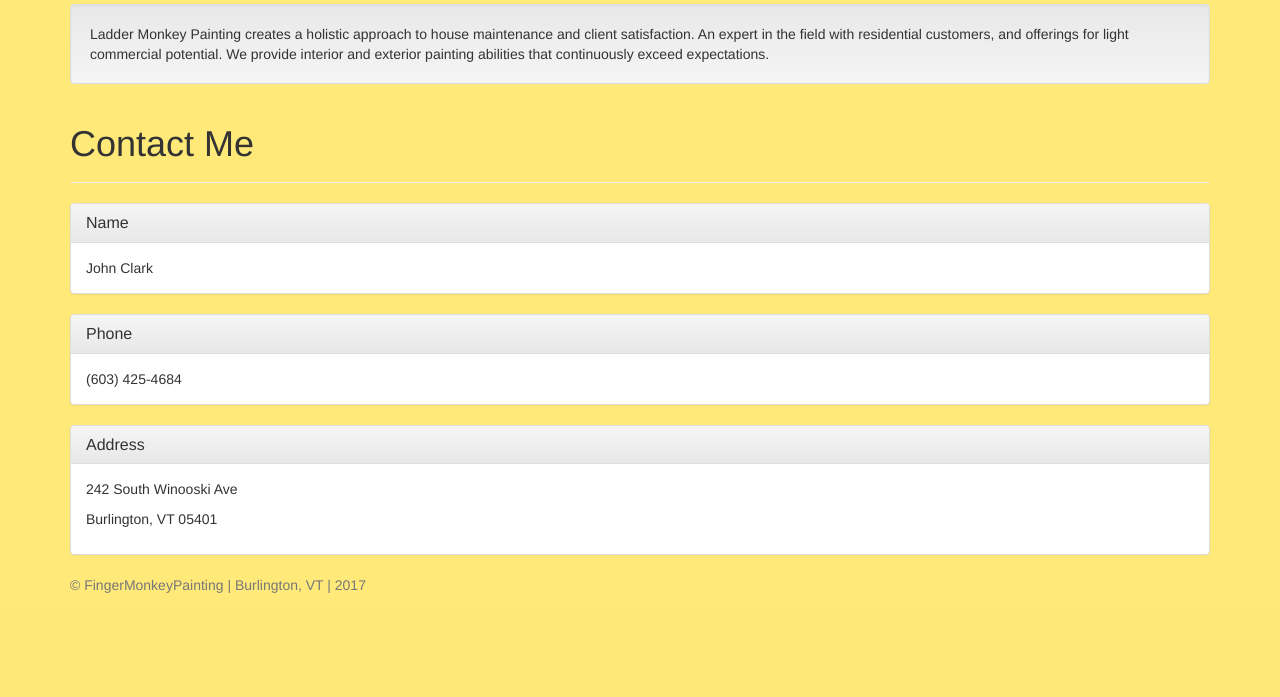
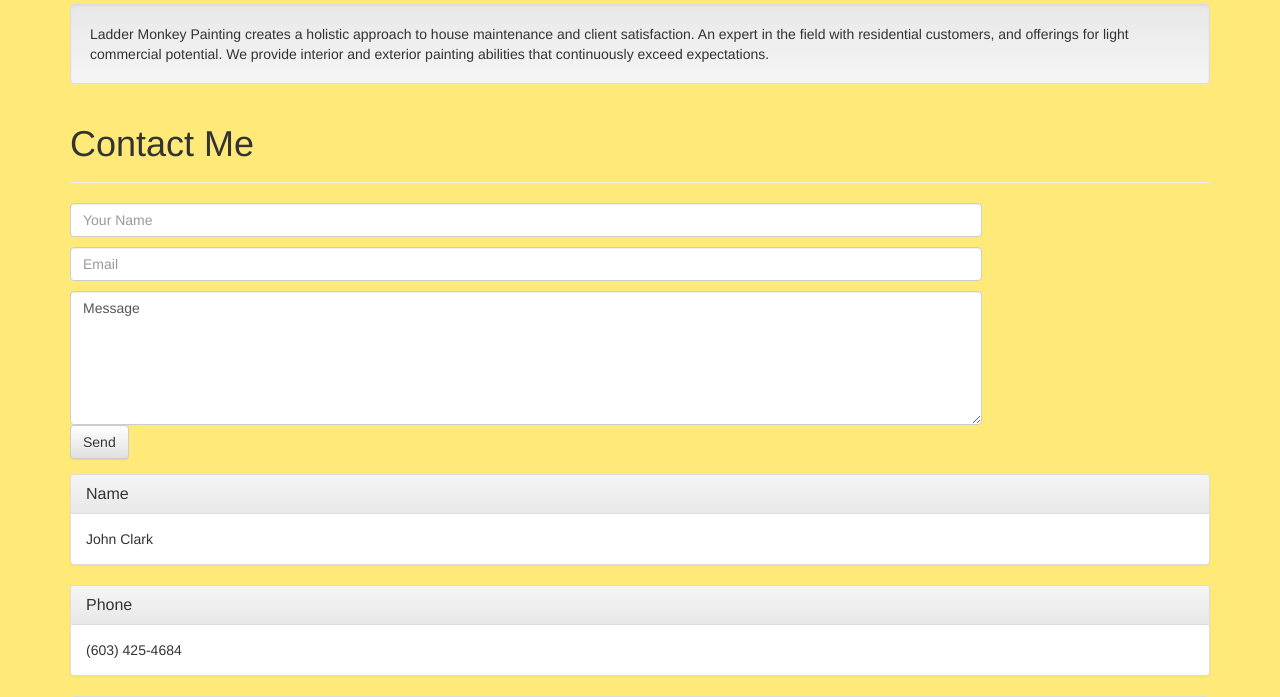
Before and after one commit to joeListro/FingerMonkeyPainting, a PHP site: page /php/about.php in a window 1280 px wide. Shown: the part 381-1078 px from the top of the page. Before the commit the page ends 974 px from the top, so only its background shows below. Run offline with PHP 8.4, Linux system fonts and the light colour scheme.

Commit message:
Fixed carousel, nav logo, added email form
centered carousel images

```diff
--- a/src/common/css/style.css
+++ b/src/common/css/style.css
@@ -26,7 +26,13 @@
 
 iframe{
     width:100%;
-    height:800px;
+}
+
+.carousel-image{
+	height: 100%;
+	margin-left: auto;
+	margin-right: auto;
+	display: block;
 }
 
 #logo>img {
@@ -41,7 +47,14 @@
     padding: 0;
 }
 
+#contactForm{
+	margin-top: 10px;
+	width:80%;
+}
 
+form{
+	margin:auto;
+}
 
 
 #galleryList img {
--- a/src/include/header2.inc
+++ b/src/include/header2.inc
@@ -1,4 +1,7 @@
 	</title>
+
+	<script src="../common/js/jquery-3.1.1.min.js"></script>
+	<script src="../common/js/bootstrap.min.js"></script>
 
 	<link href="../common/css/bootstrap.min.css" rel="stylesheet">
 	<link href="../common/css/bootstrap-theme.min.css" rel="stylesheet">
--- a/src/include/header2_index.inc
+++ b/src/include/header2_index.inc
@@ -1,4 +1,7 @@
 	</title>
+
+	<script src="./common/js/jquery-3.1.1.min.js"></script>
+	<script src="./common/js/bootstrap.min.js"></script>
 
 	<link href="./common/css/bootstrap.min.css" rel="stylesheet">
 	<link href="./common/css/bootstrap-theme.min.css" rel="stylesheet">
@@ -6,5 +9,3 @@
 </head>
 
 <body>
-
-	<script src="../common/js/jquery-3.1.1.min.js"></script>
--- a/src/php/about.php
+++ b/src/php/about.php
@@ -45,6 +45,16 @@
 		<h1>Contact Me</h1>
 	</div>
 
+	<form> <!--VALIDATE AND ADD SSL-->
+		<div class="form-group">
+		      <input type="user-email" id="contactForm" class="form-control" placeholder="Your Name">
+				<input type="user-name" id="contactForm" class="form-control" placeholder="Email">
+				<textarea class="form-control" rows="6" id="contactForm">Message</textarea>
+				<button type="submit" class="btn btn-default">Send</button>
+		</div>
+	</form>
+	<div class="clearfix"></div>
+
 	<div class="panel panel-default">
 		<div class="panel-heading">
 			<h3 class="panel-title">Name</h3>
--- a/src/php/gallery.php
+++ b/src/php/gallery.php
@@ -12,7 +12,6 @@
 
         <!--Start Nav Bar-->
         <nav class="navbar navbar-default navbar-fixed-top">
-			<a id="logo" class="pull-left"><img src="../images/logo.jpg"></a>
 			<a id="logo" class="pull-left"><img src="../images/logo.jpg"></a>
             <a class="navbar-brand" href="#">LadderMonkeyPainting</a>
             <ul class="nav navbar-nav">
--- a/src/php/schedule.php
+++ b/src/php/schedule.php
@@ -11,6 +11,7 @@
 
         <!--Start Nav Bar-->
         <nav class="navbar navbar-default navbar-fixed-top">
+		  <a id="logo" class="pull-left"><img src="../images/logo.jpg"></a>
             <a class="navbar-brand" href="#">LadderMonkeyPainting</a>
             <ul class="nav navbar-nav">
                 <li><a href="../index.php">Home<span class="sr-only">(current)</span></a></li>
@@ -24,7 +25,7 @@
 
 
         <div>
-            <iframe src="https://docs.google.com/a/mymail.champlain.edu/forms/d/e/1FAIpQLSe0iHyIf3Q8ZCmkJ6eHjy0ZfzIVGeW8lVaVlEBuVg-9Iekt1g/viewform?embedded=true" style="width:100%; height:700px;" frameborder="0" marginheight="0" marginwidth="0">Loading...</iframe>
+            <iframe src="https://docs.google.com/a/mymail.champlain.edu/forms/d/e/1FAIpQLSe0iHyIf3Q8ZCmkJ6eHjy0ZfzIVGeW8lVaVlEBuVg-9Iekt1g/viewform?embedded=true" style="width:100%; height:800px;" frameborder="0" marginheight="0" marginwidth="0">Loading...</iframe>
         </div>
 </div>';
 
```
Also changed, not shown: src/index.php (+4 -4 lines).
